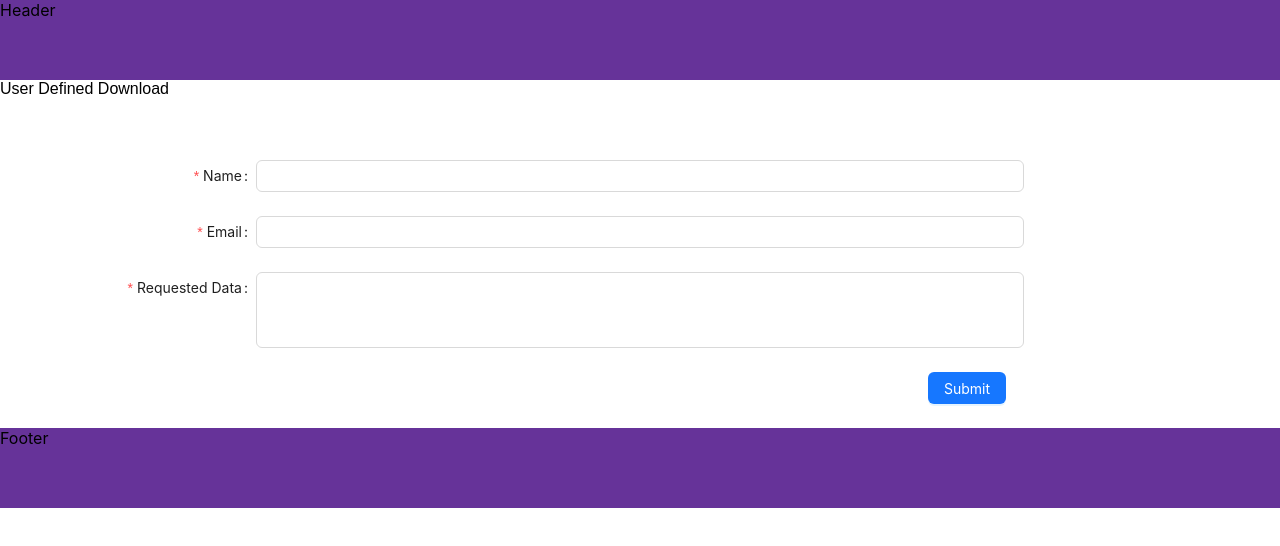
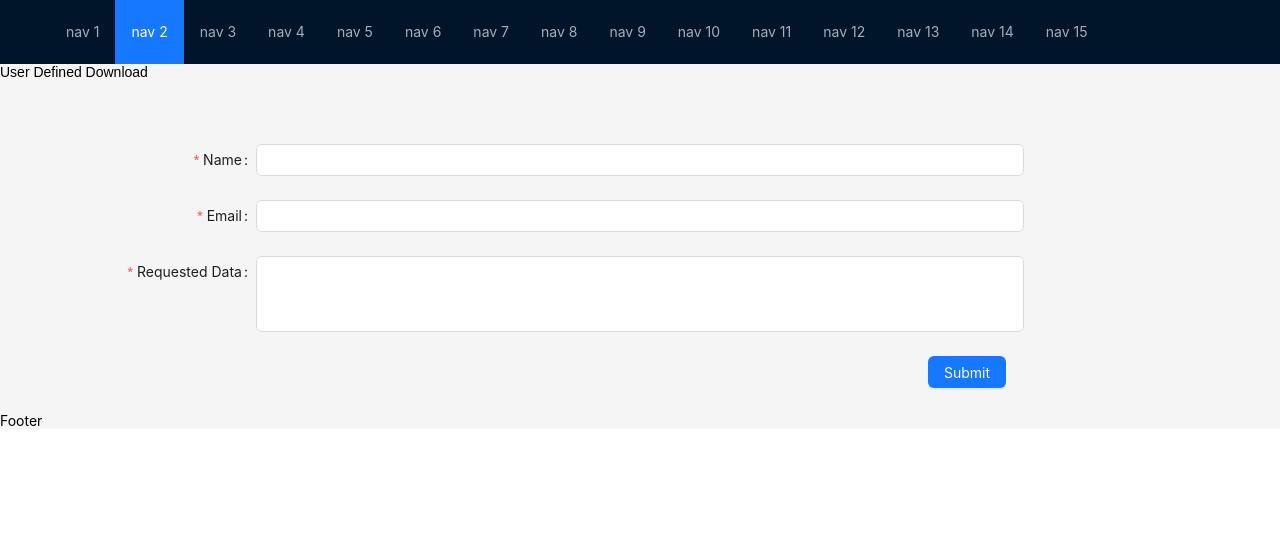
Before and after one commit to rs1257/create-react-app-ant-design, a React (Create React App) app: page /UserDefinedDownload in a window 1280 px wide. Shown: the top 546 px of the page. Built offline with nearby package versions, Linux system fonts and the light colour scheme.

Commit message:
create navbar

```diff
--- a/src/components/App/index.tsx
+++ b/src/components/App/index.tsx
@@ -5,10 +5,7 @@ import ErrorBoundary from '../ErrorBoundary';
 import Layout from '../Layout';
 import { ReactElement, Suspense } from 'react';
 import Loader from '../Loader';
-
-const Header = (): ReactElement => {
-  return <div>Header</div>;
-};
+import Navbar from '../Navbar';
 
 const Footer = (): ReactElement => {
   return <div>Footer</div>;
@@ -26,7 +23,7 @@ const App = (): JSX.Element => {
                 element={
                   <Layout
                     page={element}
-                    header={!hideHeader ? <Header /> : undefined}
+                    header={!hideHeader ? <Navbar /> : undefined}
                     footer={!hideFooter ? <Footer /> : undefined}
                   />
                 }
--- a/src/components/Layout/index.tsx
+++ b/src/components/Layout/index.tsx
@@ -1,4 +1,5 @@
 import { ReactElement, ReactNode, FC } from 'react';
+import { Layout as AntLayout } from 'antd';
 import './layout.scss';
 
 type LayoutType = {
@@ -9,11 +10,11 @@ type LayoutType = {
 
 const Layout: FC<LayoutType> = ({ header, footer, page }): ReactElement => {
   return (
-    <div className="layout">
-      {header && <div className="layout__header">{header}</div>}
+    <AntLayout className="layout">
+      {header}
       <div className="layout__content">{page}</div>
-      {footer && <div className="layout__header">{footer}</div>}
-    </div>
+      {footer}
+    </AntLayout>
   );
 };
 
--- /dev/null
+++ b/src/components/Navbar/index.tsx
@@ -0,0 +1,26 @@
+import React, { ReactElement } from 'react';
+import { Layout, Menu } from 'antd';
+
+const { Header } = Layout;
+
+const Navbar = (): ReactElement => {
+  return (
+    <Header>
+      <div className="logo" />
+      <Menu
+        theme="dark"
+        mode="horizontal"
+        defaultSelectedKeys={['2']}
+        items={new Array(15).fill(null).map((_, index) => {
+          const key = index + 1;
+          return {
+            key,
+            label: `nav ${key}`,
+          };
+        })}
+      />
+    </Header>
+  );
+};
+
+export default Navbar;
```
Also changed, not shown: 1 other file (tests, documents, lock files or other folders).
